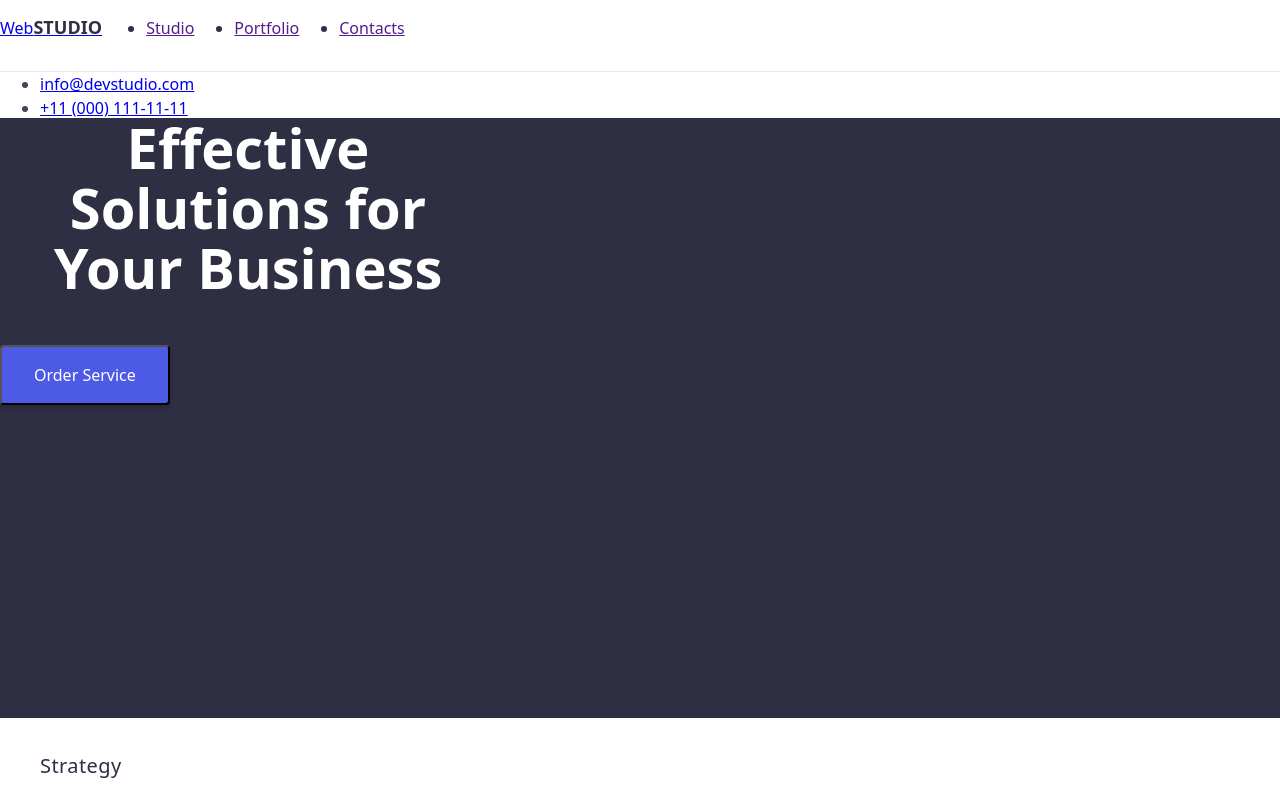
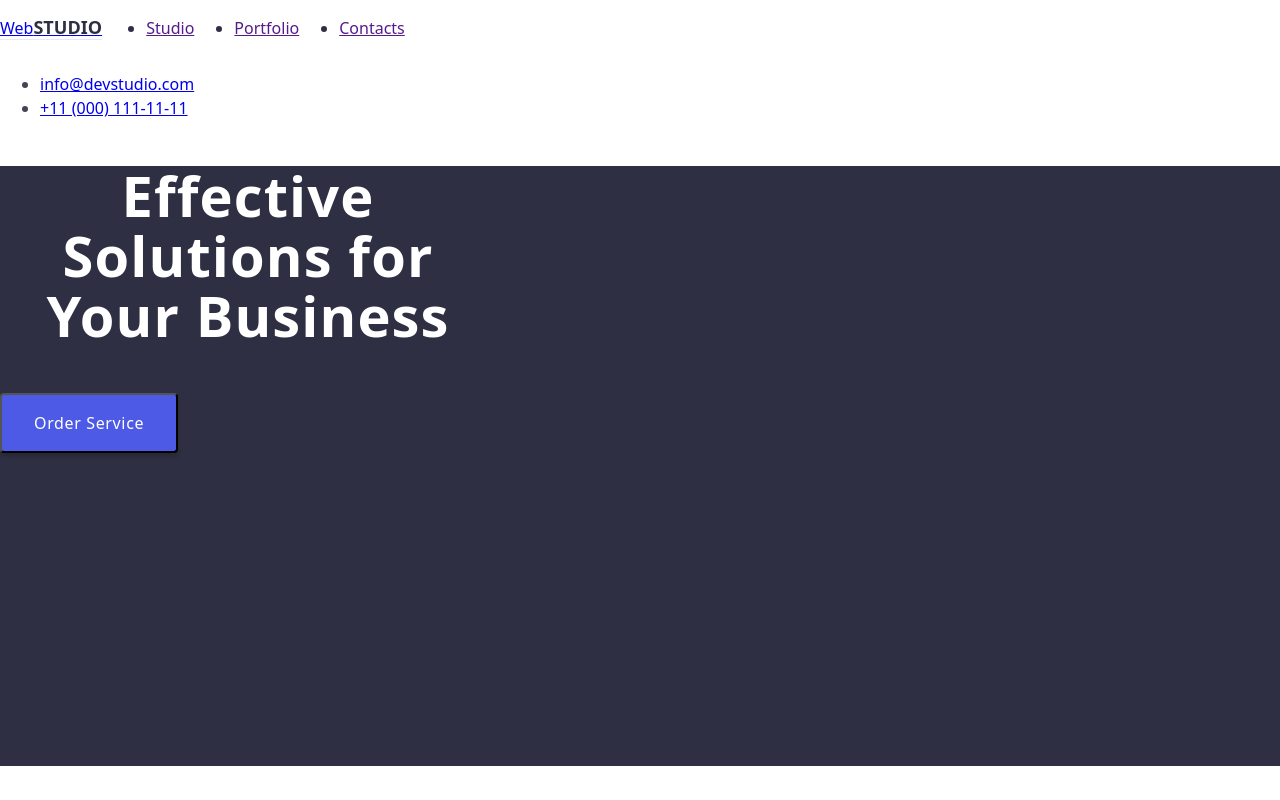
Before and after one commit to OleksandrChmul/goit-markup-hw-02, a plain HTML site: page index.html in a window 1280 px wide. Shown: the top 800 px of the page. Drawn offline with nearby package versions, Linux system fonts and the light colour scheme.

Commit message:
add-font-link

```diff
--- a/css/styles.css
+++ b/css/styles.css
@@ -2,7 +2,8 @@ body {
   font-family: "roboto" sans-serif;
 }
 
-.top-line {
+.top-line .logo-link {
+  font-family: "Raleway" sans-serif;
   width: 1440px;
   height: 72px;
   flex-shrink: 0;
@@ -71,7 +72,7 @@ body {
   font-style: normal;
   font-weight: 700;
   line-height: 1.07; /* 107.143% */
-  letter-spacing: 0.02;
+  letter-spacing: 0.02em;
 }
 
 .button {
@@ -91,7 +92,7 @@ body {
   font-style: normal;
   font-weight: 500;
   line-height: 1.5; /* 150% */
-  letter-spacing: 0.04;
+  letter-spacing: 0.04em;
 }
 
 .feature {
@@ -107,7 +108,7 @@ body {
   font-style: normal;
   font-weight: 500;
   line-height: 1.2; /* 120% */
-  letter-spacing: 0.4px;
+  letter-spacing: 0.4em;
 }
 
 .feature-text {
--- a/index.html
+++ b/index.html
@@ -5,6 +5,12 @@
     <meta http-equiv="X-UA-Compatible" content="IE=edge" />
     <meta name="viewport" content="width=device-width, initial-scale=1.0" />
     <title>WebStudio</title>
+    <link rel="preconnect" href="https://fonts.googleapis.com" />
+    <link rel="preconnect" href="https://fonts.gstatic.com" crossorigin />
+    <link
+      href="https://fonts.googleapis.com/css2?family=Montserrat:wght@400;700&family=Raleway:wght@700&family=Roboto:wght@400;500;700&display=swap"
+      rel="stylesheet"
+    />
     <link rel="stylesheet" href="./css/styles.css" />
     <link
       rel="stylesheet"
```
